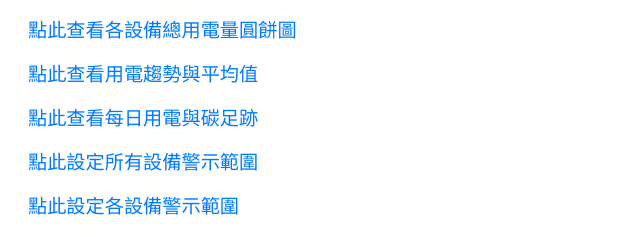
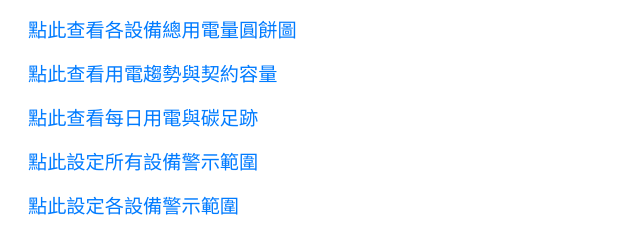
Before and after one commit to Sethjesus/botani, a plain HTML site: page combined_dashboard.html in a window 1280 px wide. Shown: the part 1837-2074 px from the top of the page, 0-640 px from the left. Drawn offline with Linux system fonts and the light colour scheme.

Commit message:
Add files via upload

```diff
--- a/combined_dashboard.html
+++ b/combined_dashboard.html
@@ -38,7 +38,7 @@
     <h3>查看設備用電分析圖：</h3>
     <p><a href="total_power_consumption_chart.html" target="_blank">點此查看各設備總用電量直方圖</a></p>
     <p><a href="power_consumption_pie_chart.html" target="_blank">點此查看各設備總用電量圓餅圖</a></p>
-    <p><a href="total_and_avg_power_consumption_chart.html" target="_blank">點此查看用電趨勢與平均值</a></p>
+    <p><a href="total_and_avg_power_consumption_chart.html" target="_blank">點此查看用電趨勢與契約容量</a></p>
     <p><a href="total_power_consumption_and_carbon_emission_bar_chart.html" target="_blank">點此查看每日用電與碳足跡</a></p>
     <p><a href="static_power_consumption_with_alerts.html" target="_blank">點此設定所有設備警示範圍</a></p>
     <p><a href="static_power_consumption_with_alerts_left_aligned.html" target="_blank">點此設定各設備警示範圍</a></p>
```
